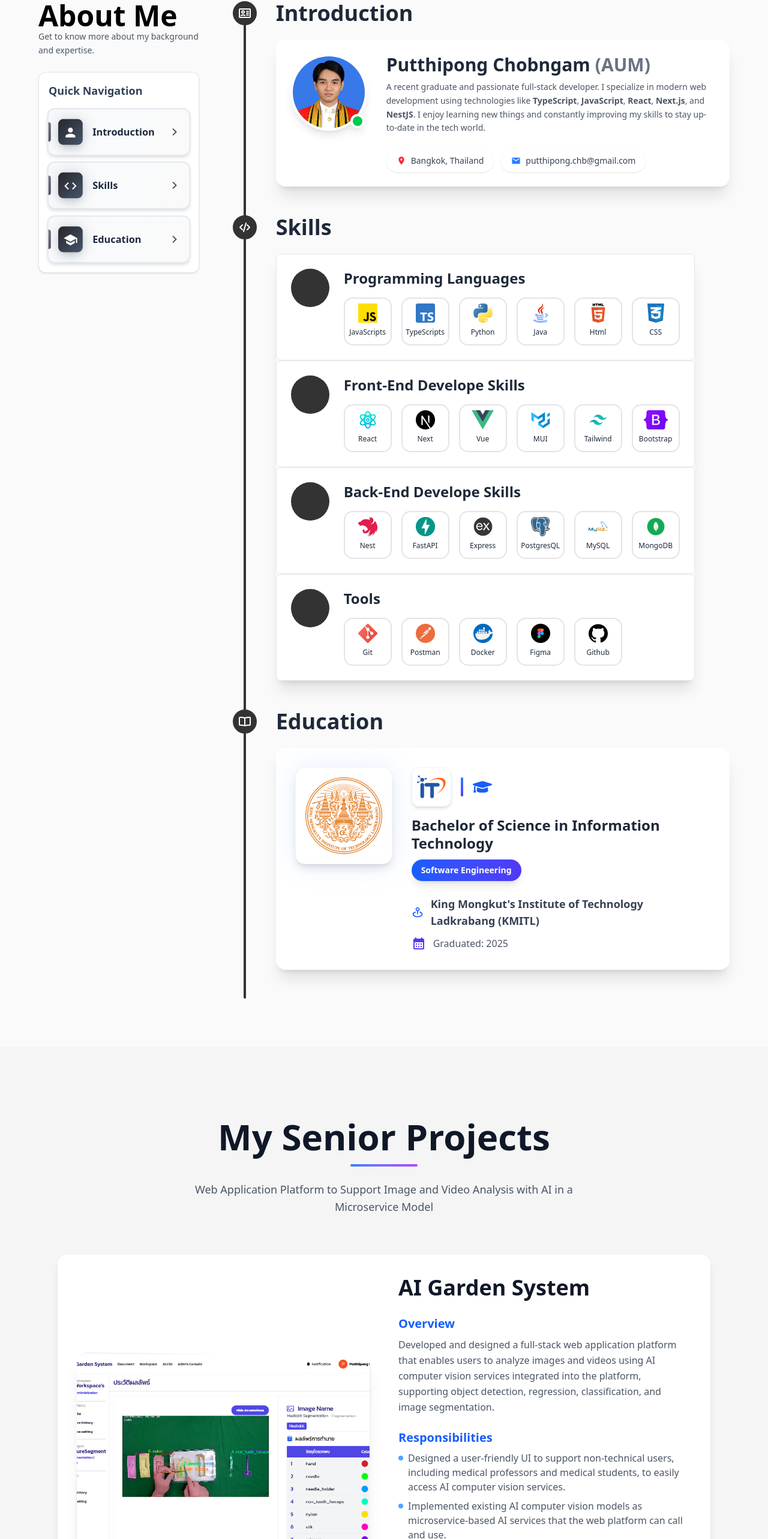
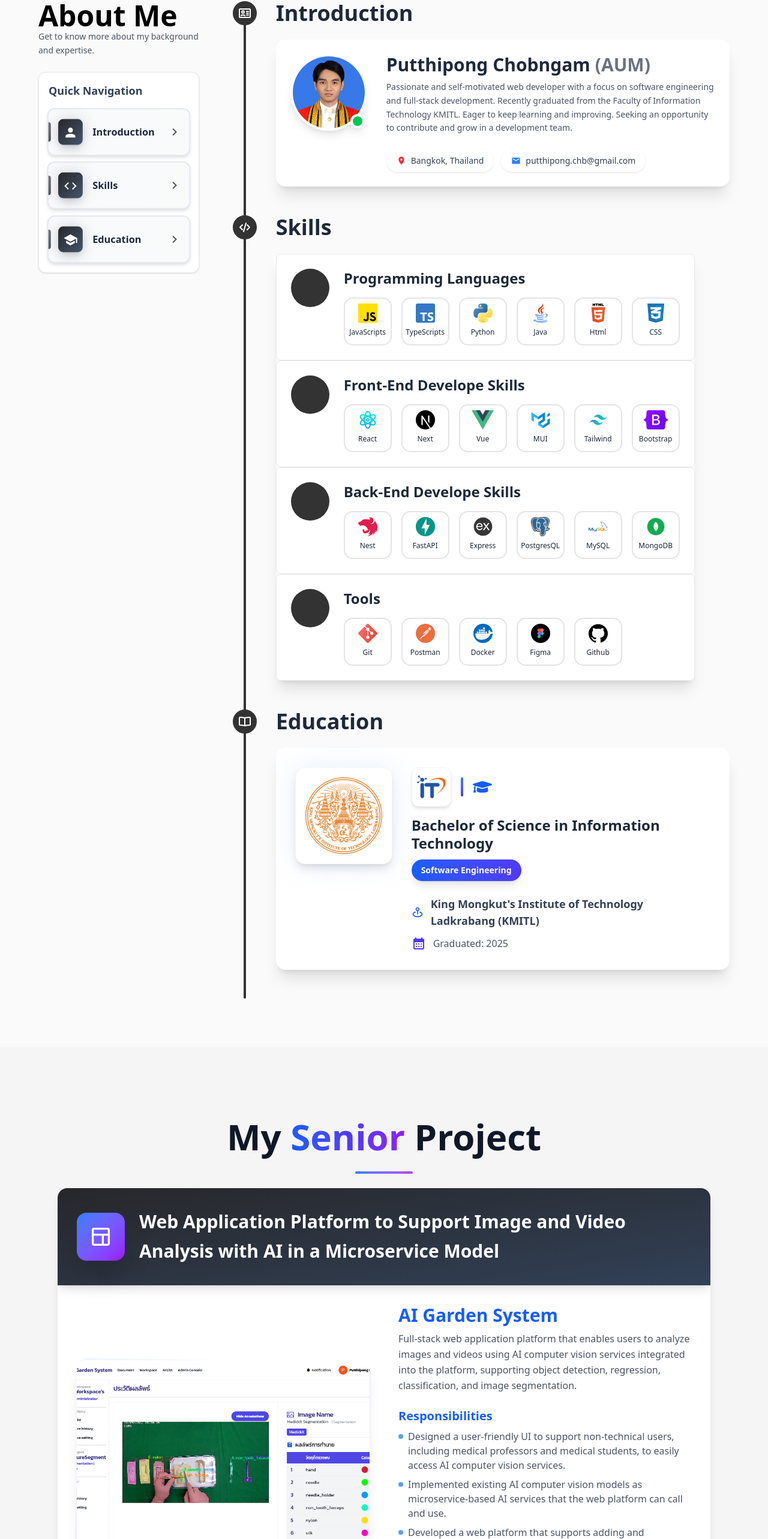
Before and after one commit to aumputthipong/my-portfolio, a Next.js app: page / in a window 1280 px wide. Shown: the part 878-3444 px from the top of the page at 60% size. Built offline with nearby package versions, Linux system fonts and the light colour scheme; some icons are missing.

Commit message:
update&debug:graduated card ui & layout more beautifull

```diff
--- a/src/component/AboutMeComponent/Introduction.tsx
+++ b/src/component/AboutMeComponent/Introduction.tsx
@@ -29,13 +29,10 @@ const Introduction = () => {
             </div>
 
             <p className="text-gray-600 leading-relaxed text-sm py-2">
-              A recent graduate and passionate full-stack developer. I
-              specialize in modern web development using technologies like{" "}
-              <strong>TypeScript</strong>, <strong>JavaScript</strong>,{" "}
-              <strong>React</strong>, <strong>Next.js</strong>, and{" "}
-              <strong>NestJS</strong>. I enjoy learning new things and
-              constantly improving my skills to stay up-to-date in the tech
-              world.
+              Passionate and self-motivated web developer with a focus on software engineering and full-stack development.
+              Recently graduated from the Faculty of Information Technology KMITL. Eager to keep learning and improving.
+               Seeking an opportunity to contribute and grow in a development team.
+
             </p>
 
             <div className="flex flex-wrap gap-3 pt-4">
--- a/src/component/Project/GraduationProjects.tsx
+++ b/src/component/Project/GraduationProjects.tsx
@@ -1,14 +1,21 @@
 import React, { useState } from "react";
 import ProjectModal from "./ProjectModal";
 import { FaExternalLinkAlt } from "react-icons/fa";
+
+
+import { GoProjectRoadmap } from "react-icons/go";
+import { AiFillProject } from "react-icons/ai";
+import { BiLayout } from "react-icons/bi";
 
 const GraduationProjects = () => {
   const [openProject, setOpenProject] = useState<number | null>(null);
   const projects = [
     {
       id: 1,
+      full_project_name:
+        "Web Application Platform to Support Image and Video Analysis with AI in a Microservice Model",
       title: "AI Garden System",
-      description: `Developed and designed a full-stack web application
+      description: `Full-stack web application
       platform that enables users to analyze images and videos using AI computer vision services
        integrated into the platform, supporting object detection, regression, classification,
        and image segmentation.`,
@@ -27,7 +34,6 @@ const GraduationProjects = () => {
         "Docker",
       ],
       images: [
-
         "/projects/senior/ai-web (3).png",
         // "/projects/senior/ai-web (17).png",
         "/projects/senior/ai-web (2).png",
@@ -56,15 +62,23 @@ const GraduationProjects = () => {
   return (
     <div className="max-w-6xl mx-auto py-20 px-4 lg:px-8">
       {/* Header Section */}
-  <div className="text-center mb-16">
+      <div className="text-center mb- relative ">
+        {/* Decorative Elements */}
+        <div className="absolute top-0 left-1/2 -translate-x-1/2 w-72 h-72 bg-blue-500/10 rounded-full blur-3xl -z-10"></div>
+
+        {/* Title with Gradient */}
         <h2 className="text-5xl lg:text-6xl font-extrabold text-gray-900 dark:text-white mb-4">
-      My Senior Projects
+          My{" "}
+          <span className="bg-gradient-to-r from-blue-600 via-indigo-600 to-purple-600 bg-clip-text text-transparent">
+            Senior{" "}
+          </span>
+          Project
         </h2>
-    <div className="mx-auto w-28 h-1 bg-gradient-to-r from-blue-500 to-purple-500 rounded-full"></div>
-    <p className="mt-6 text-gray-600 dark:text-gray-300 text-lg max-w-2xl mx-auto leading-relaxed">
-      Web Application Platform to Support Image and Video Analysis with AI
-      in a Microservice Model
-    </p>
+
+        {/*Divider */}
+        <div className="flex items-center justify-center gap-2 mt-6 mb-8 ">
+          <div className="absolute -bottom-2 left-1/2 transform -translate-x-1/2 w-24 h-1 bg-gradient-to-r from-blue-500 to-purple-500 rounded-full"></div>
+        </div>
       </div>
 
       {/* Projects Grid */}
@@ -72,10 +86,26 @@ const GraduationProjects = () => {
         {projects.map((project, index) => (
           <div
             key={project.id}
-        className=" flex flex-col lg:flex-row items-center gap-12 bg-white dark:bg-slate-800 rounded-2xl shadow-lg hover:shadow-xl transition-shadow duration-300 p-8"
+            className=" bg-white dark:bg-slate-800 rounded-2xl shadow-lg hover:shadow-xl transition-shadow duration-300 overflow-hidden"
           >
+            <div className="bg-gradient-to-br from-zinc-800 to-slate-700 shadow-lg p-8">
+              <div className="flex items-center gap-6 max-w-5xl mx-auto">
+                <div className="relative w-20 h-20 bg-gradient-to-br from-blue-500 to-purple-600 rounded-2xl flex items-center justify-center shadow-2xl  ">
+                  <BiLayout className="w-10 h-10 text-white" />
+                </div>
+
+                <div className="flex-1">
+                  <p className="text-white text-3xl font-bold leading-relaxed">
+                  {project.full_project_name}
+                  </p>
+                </div>
+              </div>
+            </div>
+            <div className=" flex flex-col lg:flex-row items-center gap-12 p-8">
               {/* Project Image */}
-  <div className="w-full lg:w-1/2 h-80 relative">
+              <div className="w-full lg:w-1/2 h-80 relative ">
+                {/* Project Description with Icons */}
+
                 <div className="relative w-full h-full group ">
                   {/* Background gradient behind the image */}
                   <div className="absolute inset-0 bg-gradient-to-br from-blue-100/40 to-purple-100/40 dark:from-slate-700 dark:to-slate-600 rounded-2xl transform rotate-1 group-hover:rotate-2 transition-transform duration-300 z-0" />
@@ -97,7 +127,7 @@ const GraduationProjects = () => {
                         onClick={() => setOpenProject(index)}
                         className=" cursor-pointer bg-white/95 dark:bg-slate-700 text-gray-900 dark:text-white px-6 py-3 rounded-full shadow-xl text-sm font-semibold flex items-center gap-2 hover:bg-white dark:hover:bg-slate-600 transition-all duration-200 transform hover:scale-105"
                       >
-            <FaExternalLinkAlt className="text-base "  />
+                        <FaExternalLinkAlt className="text-base " />
                         View Project Details
                       </button>
                     </div>
@@ -107,14 +137,14 @@ const GraduationProjects = () => {
 
               <div className="w-full lg:w-1/2 space-y-6">
                 {/* Title */}
-          <h3 className="text-3xl lg:text-4xl font-bold text-gray-900 dark:text-white leading-tight">
+                {/* <h3 className="text-3xl lg:text-4xl font-bold text-gray-900 dark:text-white leading-tight">
                   {project.title}
-          </h3>
+                </h3> */}
 
                 {/* Overview */}
                 <div>
-            <h4 className="text-xl font-semibold text-blue-600 dark:text-blue-400 mb-2">
-              Overview
+                  <h4 className="text-3xl font-bold text-blue-600 dark:text-blue-400 mb-2">
+                    {project.title}
                   </h4>
                   <p className="text-gray-600 dark:text-gray-300 leading-relaxed">
                     {project.description}
@@ -123,7 +153,7 @@ const GraduationProjects = () => {
 
                 {/* Responsibilities */}
                 <div>
-            <h4 className="text-xl font-semibold text-blue-600 dark:text-blue-400 mb-2">
+                  <h4 className="text-xl font-bold text-blue-600 dark:text-blue-400 mb-2">
                     Responsibilities
                   </h4>
                   <ul className="space-y-2 text-gray-600 dark:text-gray-300">
@@ -140,9 +170,9 @@ const GraduationProjects = () => {
                   </ul>
                 </div>
 
-          {/* Technologies */}
+                {/* Technologies  badge*/}
                 <div>
-            <h4 className="text-xl font-semibold text-blue-600 dark:text-blue-400 mb-2">
+                  <h4 className="text-xl font-bold text-blue-600 dark:text-blue-400 mb-3 ">
                     Technology
                   </h4>
                   <div className="flex flex-wrap gap-2">
@@ -158,10 +188,9 @@ const GraduationProjects = () => {
                 </div>
               </div>
             </div>
+          </div>
         ))}
       </div>
-
-
 
       {openProject !== null && (
         <ProjectModal
--- a/src/component/Projects.tsx
+++ b/src/component/Projects.tsx
@@ -27,9 +27,14 @@ export default function Projects() {
       <div className="max-w-6xl mx-auto">
         <div className="text-center mb-16 ">
           <div className="inline-block relative">
-            <h2 className="text-5xl lg:text-6xl font-bold text-gray-900 mb-4">
-              My Academic Projects
+            <h2 className="text-5xl lg:text-6xl font-extrabold text-gray-900 dark:text-white mb-4">
+              My{" "}
+              <span className="bg-gradient-to-r from-blue-600 via-indigo-600 to-purple-600 bg-clip-text text-transparent">
+                Academic
+              </span>{" "}
+              Projects
             </h2>
+
             {/* Subtle underline accent */}
             <div className="absolute -bottom-2 left-1/2 transform -translate-x-1/2 w-24 h-1 bg-gradient-to-r from-blue-500 to-purple-500 rounded-full"></div>
           </div>
```
Lines whose indentation alone changed are shown as unchanged.
